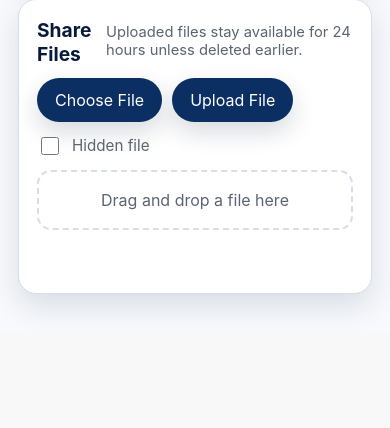
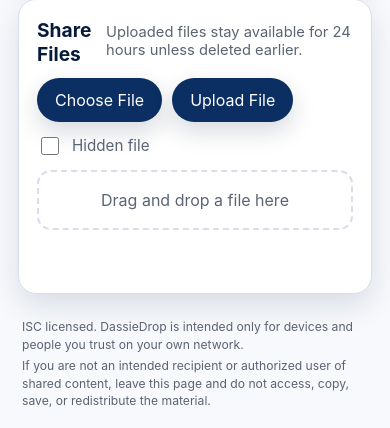
Before and after one commit to vossie/LanDrop, a Python web app: template templates/index.html in a window 390 px wide. Shown: the part 594-1022 px from the top of the page. Before the commit the page ends 904 px from the top, so only its background shows below. Run offline with Jinja, Linux system fonts and the light colour scheme; the template is opened without the code that fills it, so the values that code supplies are empty.

Commit message:
Add footer and mobile text input fixes

```diff
--- a/assets/app.css
+++ b/assets/app.css
@@ -137,6 +137,20 @@ h1 {
 .tab-panel {
   max-width: 920px;
   margin: 0 auto 20px;
+}
+.app-footer {
+  max-width: 920px;
+  margin: 8px auto 0;
+  padding: 10px 4px 0;
+  color: var(--muted);
+  font-size: 0.8rem;
+  line-height: 1.45;
+}
+.footer-line {
+  margin: 0;
+}
+.footer-line + .footer-line {
+  margin-top: 4px;
 }
 .panel h2 {
   margin: 0 0 10px;
@@ -300,10 +314,13 @@ input[type="file"] {
 }
 .history-item.copyable {
   cursor: pointer;
+  -webkit-tap-highlight-color: transparent;
 }
-.history-item.copyable:hover .text-card {
-  border-color: #0b2e63;
-  background: #fff4a8;
+@media (hover: hover) and (pointer: fine) {
+  .history-item.copyable:hover .text-card {
+    border-color: #0b2e63;
+    background: #fff4a8;
+  }
 }
 .delete-btn {
   width: 56px;
@@ -595,6 +612,10 @@ input[type="file"] {
   .hero-input-row .inline-input {
     width: 100%;
   }
+  .app-footer {
+    font-size: 0.76rem;
+    padding-top: 4px;
+  }
   .text-card-row {
     flex-direction: column;
     align-items: stretch;
--- a/assets/app.js
+++ b/assets/app.js
@@ -690,9 +690,6 @@ function renderSnapshot(snapshot) {
     snapshotInitialized = true;
   }
 
-  if (!pendingTextPush && !isTextFormActive()) {
-    clearEditor();
-  }
   textMeta.textContent = `Last update: ${formatDate(snapshot.updated_at)} • Auto-delete after 24 hours`;
   renderTextHistory(snapshot.texts || []);
   renderFiles(snapshot.files || []);
--- a/templates/index.html
+++ b/templates/index.html
@@ -74,6 +74,15 @@
       <ul class="history-list" id="fileList"></ul>
     </article>
   </section>
+
+  <footer class="app-footer" aria-label="Licensing and privacy notice">
+    <p class="footer-line">
+      ISC licensed. DassieDrop is intended only for devices and people you trust on your own network.
+    </p>
+    <p class="footer-line">
+      If you are not an intended recipient or authorized user of shared content, leave this page and do not access, copy, save, or redistribute the material.
+    </p>
+  </footer>
 </main>
 
 <script>
```
Also changed, not shown: test_app.py (+11 -0 lines), README.md.
